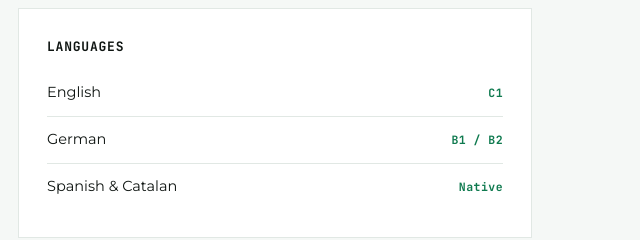
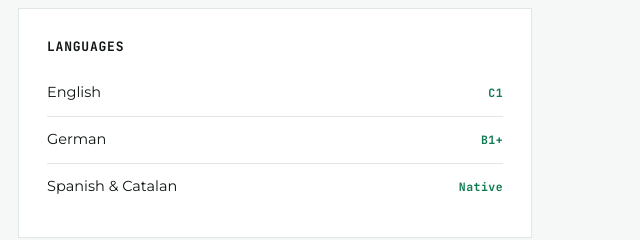
Before and after one commit to vcompany1/vcompany, a plain HTML site: page index.html in a window 1280 px wide. Shown: the part 3340-3580 px from the top of the page, 640-1280 px from the left. Drawn offline with Linux system fonts and the light colour scheme.

Commit message:
Set German level to B1+
Updates the site and the generated CV in the three languages and
regenerates the fallback PDF.

Co-Authored-By: Claude Fable 5.2 <noreply@anthropic.com>
Claude-Session: https://claude.ai/code/session_01DDcWefC9HfqsW2EzAkU8QN

```diff
--- a/index.html
+++ b/index.html
@@ -561,7 +561,7 @@ en:{
     digital:{title:"Digital skills", items:["Excel — Advanced","BI & Data Analysis","ERP / MRP / PLM / MES","SQL — Basic","AutoCAD","GitHub","VS Code","AI-literate — Claude, Claude Code, Gemini, ChatGPT, Qwen Studio"]},
     soft:{title:"Soft skills", items:["Analytical Problem-Solving","Team Collaboration","Clear Communication","Customer Orientation","Continuous Improvement Mindset","Adaptability","Initiative"]}},
   education:{eyebrow:"Education", heading:"Education", degree:"Bachelor's degree in Mechanical Engineering (Ingeniero Técnico Mecánico)", school:"UPC Barcelona Tech", details:"Barcelona, Spain · EQF Level 6 · 09/2000 – 06/2005",
-    langHeading:"Languages", langs:[["English","C1"],["German","B1 / B2"],["Spanish & Catalan","Native"]]},
+    langHeading:"Languages", langs:[["English","C1"],["German","B1+"],["Spanish & Catalan","Native"]]},
   projects:{eyebrow:"Current ventures", heading:"What I'm building in Basel",
     intro:"While pursuing full-time opportunities, I run two small hospitality projects with my family — proof that Lean thinking works just as well over an open flame as on a factory floor — alongside FlowBase, the management platform I'm building for production environments.",
     p1:{label:"Self-employed · To go", desc:"Homemade Spanish tortilla, made and sold in Basel.", cta:"VISIT ESPANOLA.CH"},
@@ -599,7 +599,7 @@ de:{
     digital:{title:"Digitale Kompetenzen", items:["Excel — fortgeschritten","BI & Datenanalyse","ERP / MRP / PLM / MES","SQL — Basis","AutoCAD","GitHub","VS Code","KI-erfahren — Claude, Claude Code, Gemini, ChatGPT, Qwen Studio"]},
     soft:{title:"Soft Skills", items:["Analytisches Problemlösen","Teamarbeit","Klare Kommunikation","Kundenorientierung","Kontinuierliche Verbesserung","Anpassungsfähigkeit","Eigeninitiative"]}},
   education:{eyebrow:"Ausbildung", heading:"Ausbildung", degree:"Bachelor in Maschinenbau (Ingeniero Técnico Mecánico)", school:"UPC Barcelona Tech", details:"Barcelona, Spanien · EQF-Niveau 6 · 09/2000 – 06/2005",
-    langHeading:"Sprachen", langs:[["Englisch","C1"],["Deutsch","B1 / B2"],["Spanisch & Katalanisch","Muttersprache"]]},
+    langHeading:"Sprachen", langs:[["Englisch","C1"],["Deutsch","B1+"],["Spanisch & Katalanisch","Muttersprache"]]},
   projects:{eyebrow:"Aktuelle Projekte", heading:"Was ich in Basel aufbaue",
     intro:"Während der Suche nach einer Festanstellung führe ich mit meiner Familie zwei kleine Gastronomieprojekte — der Beweis, dass Lean-Denken über offenem Feuer genauso gut funktioniert wie in der Fabrikhalle — dazu FlowBase, die Verwaltungsplattform für Produktionsumgebungen, die ich entwickle.",
     p1:{label:"Selbstständig · To go", desc:"Hausgemachte spanische Tortilla, hergestellt und verkauft in Basel.", cta:"ESPANOLA.CH BESUCHEN"},
@@ -637,7 +637,7 @@ es:{
     digital:{title:"Competencias digitales", items:["Excel — Avanzado","BI y análisis de datos","ERP / MRP / PLM / MES","SQL — Básico","AutoCAD","GitHub","VS Code","Familiarizado con IA — Claude, Claude Code, Gemini, ChatGPT, Qwen Studio"]},
     soft:{title:"Habilidades interpersonales", items:["Resolución analítica de problemas","Trabajo en equipo","Comunicación clara","Orientación al cliente","Mentalidad de mejora continua","Adaptabilidad","Iniciativa"]}},
   education:{eyebrow:"Formación", heading:"Formación", degree:"Ingeniero Técnico Mecánico (Bachelor's degree in Mechanical Engineering)", school:"UPC Barcelona Tech", details:"Barcelona, España · Nivel EQF 6 · 09/2000 – 06/2005",
-    langHeading:"Idiomas", langs:[["Inglés","C1"],["Alemán","B1 / B2"],["Español y catalán","Nativo"]]},
+    langHeading:"Idiomas", langs:[["Inglés","C1"],["Alemán","B1+"],["Español y catalán","Nativo"]]},
   projects:{eyebrow:"Proyectos actuales", heading:"Lo que estoy construyendo en Basilea",
     intro:"Mientras busco una posición a tiempo completo, llevo con mi familia dos pequeños proyectos de hostelería — la prueba de que el pensamiento Lean funciona tan bien junto al fuego como en la planta de una fábrica — y FlowBase, la plataforma de gestión para entornos productivos que estoy desarrollando.",
     p1:{label:"Autónomo · Para llevar", desc:"Tortilla española casera, elaborada y vendida en Basilea.", cta:"VISITAR ESPANOLA.CH"},
```
Also changed, not shown: 1 other file.
